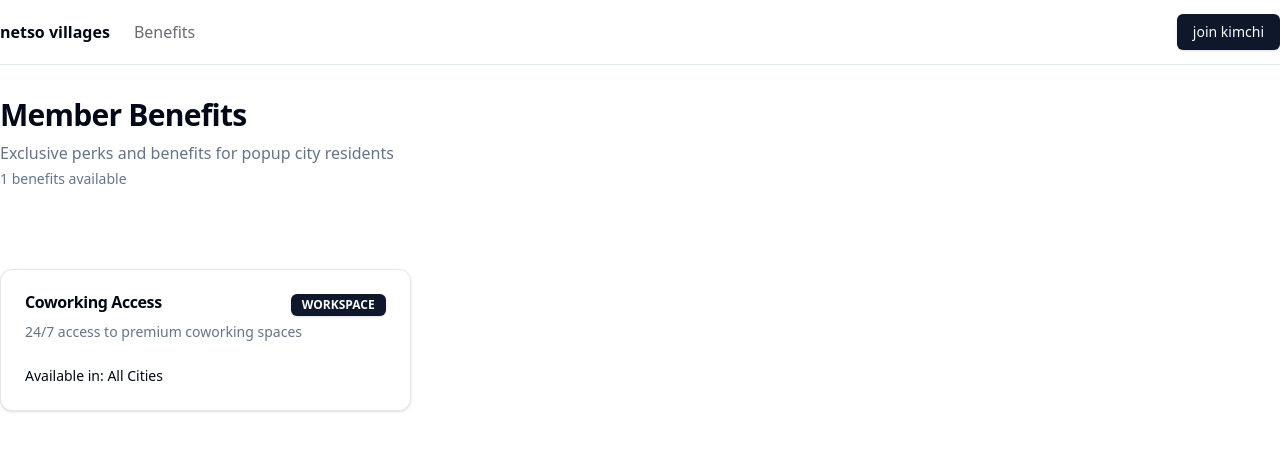
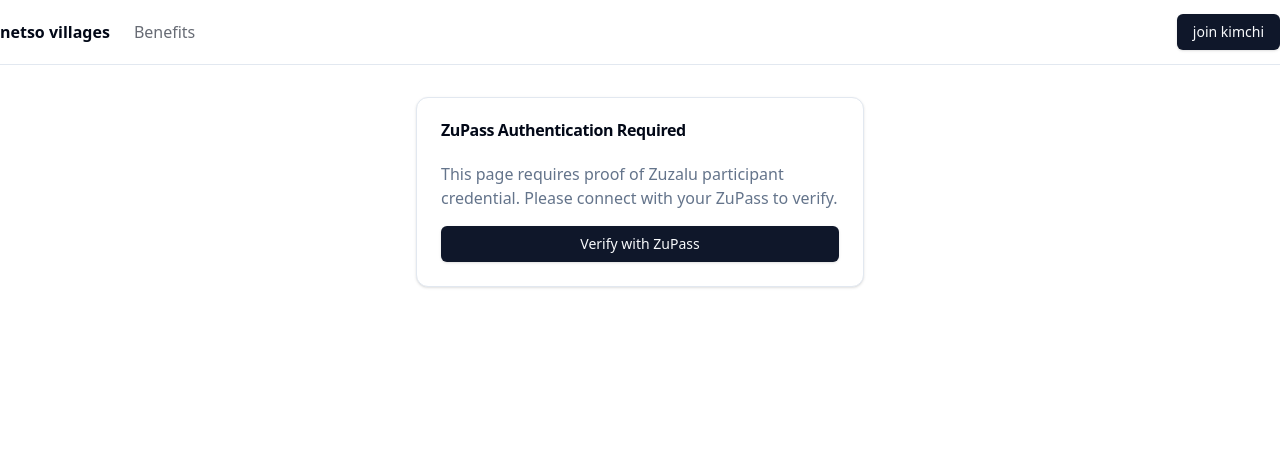
Before and after one commit to tropicalchancer/netsos, a Next.js app: page /benefits in a window 1280 px wide. Shown: the top 450 px of the page. Built offline with nearby package versions, Linux system fonts and the light colour scheme.

Commit message:
add zupass benefits page with proving needed to access the page

```diff
--- a/app/benefits/page.tsx
+++ b/app/benefits/page.tsx
@@ -1,4 +1,6 @@
 // app/benefits/page.tsx
+"use client"
+
 import type { Benefit } from "@/types"
 import { benefits } from "@/data/benefits"
 import {
@@ -9,6 +11,7 @@
   CardTitle,
 } from "@/components/ui/card"
 import { Badge } from "@/components/ui/badge"
+import { AuthProtection } from "@/components/auth/auth-protection"
 
 interface PageHeaderProps {
   title: string
@@ -30,6 +33,7 @@
 
 export default function BenefitsPage() {
   return (
+    <AuthProtection>
       <div>
         <PageHeader
           title="Member Benefits"
@@ -57,5 +61,6 @@
           </div>
         </section>
       </div>
+    </AuthProtection>
   )
 }
--- /dev/null
+++ b/components/auth/auth-protection.tsx
@@ -0,0 +1,169 @@
+// components/auth/auth-protection.tsx
+"use client"
+
+import React, { useState, useEffect } from "react"
+import {
+  Card,
+  CardContent,
+  CardHeader,
+  CardTitle,
+} from "@/components/ui/card"
+import { Button } from "@/components/ui/button"
+
+interface AuthProtectionProps {
+  children: React.ReactNode
+}
+
+interface ProveRequest {
+  type: string
+  returnUrl: string
+  args: {
+    group: {
+      argumentType: string
+      userProvided: boolean
+      remoteUrl: string
+    }
+    identity: {
+      argumentType: string
+      pcdType: string
+      userProvided: boolean
+    }
+    signal: {
+      argumentType: string
+      userProvided: boolean
+      value: string
+    }
+    externalNullifier?: {
+      argumentType: string
+      userProvided: boolean
+      value: string
+    }
+  }
+  pcdType: string
+  options: {
+    title: string
+    description: string
+    requesterUrl: string
+  }
+}
+
+function constructProveUrl(request: ProveRequest) {
+  const baseUrl = "https://zupass.org/#/prove"
+  const params = new URLSearchParams()
+  params.set("request", JSON.stringify(request))
+  return `${baseUrl}?${params.toString()}`
+}
+
+export function AuthProtection({ children }: AuthProtectionProps) {
+  const [isAuthed, setIsAuthed] = useState(false)
+  const [isLoading, setIsLoading] = useState(true)
+
+  useEffect(() => {
+    const urlParams = new URLSearchParams(window.location.search)
+    const proof = urlParams.get("proof")
+
+    if (proof) {
+      try {
+        if (proof.length > 0) {
+          setIsAuthed(true)
+          const cleanUrl = window.location.pathname
+          window.history.replaceState({}, "", cleanUrl)
+        }
+      } catch (error) {
+        console.error("Error validating proof:", error)
+      }
+    }
+
+    setIsLoading(false)
+  }, [])
+
+  const handleLogin = async () => {
+    if (isLoading || isAuthed) return
+
+    try {
+      setIsLoading(true)
+
+      const currentPath = window.location.pathname
+      const baseUrl = process.env.NEXT_PUBLIC_BASE_URL ||
+        (process.env.NODE_ENV === "production"
+          ? "https://netsovillages.com"
+          : "http://localhost:3000")
+
+      const request: ProveRequest = {
+        type: "Get",
+        returnUrl: `${baseUrl}${currentPath}`,
+        args: {
+          externalNullifier: {
+            argumentType: "BigInt",
+            userProvided: false,
+            value: "349792840326278579327614575712649752952729059724980772145639015969705472900",
+          },
+          group: {
+            argumentType: "Object",
+            userProvided: false,
+            remoteUrl: "https://api.zupass.org/semaphore/1",
+          },
+          identity: {
+            argumentType: "PCD",
+            pcdType: "semaphore-identity-pcd",
+            userProvided: true,
+          },
+          signal: {
+            argumentType: "BigInt",
+            userProvided: false,
+            value: "1",
+          },
+        },
+        pcdType: "semaphore-group-signal",
+        options: {
+          title: "SIGN IN WITH ZUPASS",
+          description: "Verify Zuzalu participant credential",
+          requesterUrl: window.location.origin,
+        },
+      }
+
+      window.location.href = constructProveUrl(request)
+    } catch (err) {
+      console.error("Error initiating login:", err)
+      setIsLoading(false)
+    }
+  }
+
+  if (isLoading) {
+    return (
+      <div className="container mx-auto px-4 py-8">
+        <Card className="w-full max-w-md mx-auto">
+          <CardContent className="flex items-center justify-center py-8">
+            <div className="text-muted-foreground">Checking ZuPass credentials...</div>
+          </CardContent>
+        </Card>
+      </div>
+    )
+  }
+
+  if (!isAuthed) {
+    return (
+      <div className="container mx-auto px-4 py-8">
+        <Card className="w-full max-w-md mx-auto">
+          <CardHeader>
+            <CardTitle>ZuPass Authentication Required</CardTitle>
+          </CardHeader>
+          <CardContent>
+            <p className="text-muted-foreground mb-4">
+              This page requires proof of Zuzalu participant credential. Please connect with your ZuPass to verify.
+            </p>
+            <Button
+              onClick={handleLogin}
+              className="w-full"
+              disabled={isLoading}
+            >
+              {isLoading ? "Connecting..." : "Verify with ZuPass"}
+            </Button>
+          </CardContent>
+        </Card>
+      </div>
+    )
+  }
+
+  return children
+}
```
Lines whose indentation alone changed are shown as unchanged.
